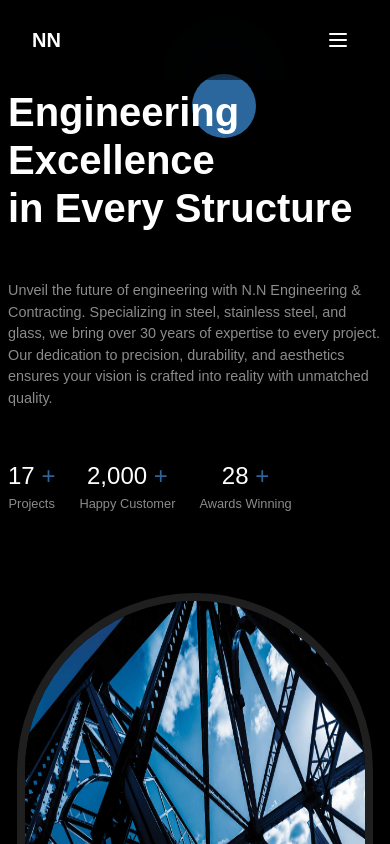
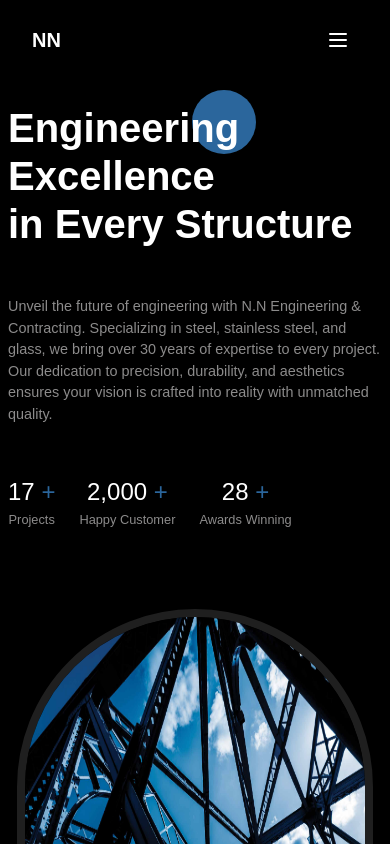
Before and after one commit to notqwertydev/NN_contracting, a Next.js app: page / in a window 390 px wide. Shown: the top 844 px of the page. Built offline with nearby package versions, Linux system fonts and the light colour scheme.

Commit message:
Update page and NavHeader styles

```diff
--- a/app/page.tsx
+++ b/app/page.tsx
@@ -12,7 +12,7 @@ export default function Home() {
 
 
 
-      <div className="w-full mx-auto max-w-7xl">
+      <div className="w-full pt-24 mx-auto md:pt-20 max-w-7xl">
 
         <Hero />
         <About />
--- a/components/NavHeader.tsx
+++ b/components/NavHeader.tsx
@@ -92,7 +92,7 @@ const Header = () => {
         //     </div>
         // </div>
 
-        <section className="fixed relative z-50 w-full overflow-hidden backdrop-blur-2xl">
+        <section className="fixed top-0 z-50 w-full backdrop-blur-2xl">
             <div className="relative w-full mx-auto max-w-7xl">
                 <div className="relative flex flex-col w-full px-8 py-5 mx-auto md:items-center md:justify-between md:flex-row ">
                     <div className="flex flex-row items-center justify-between text-white lg:justify-start">
```
